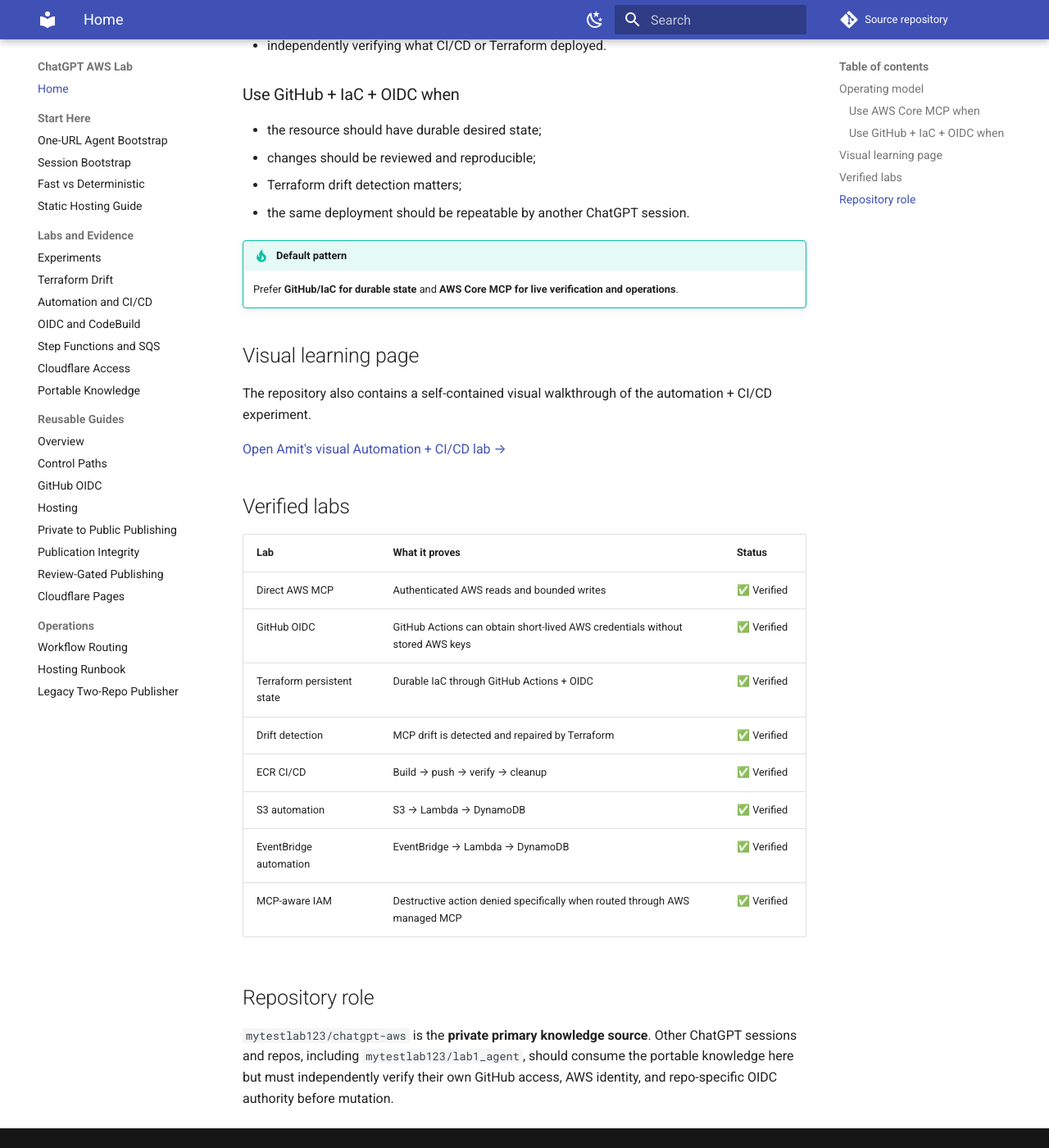
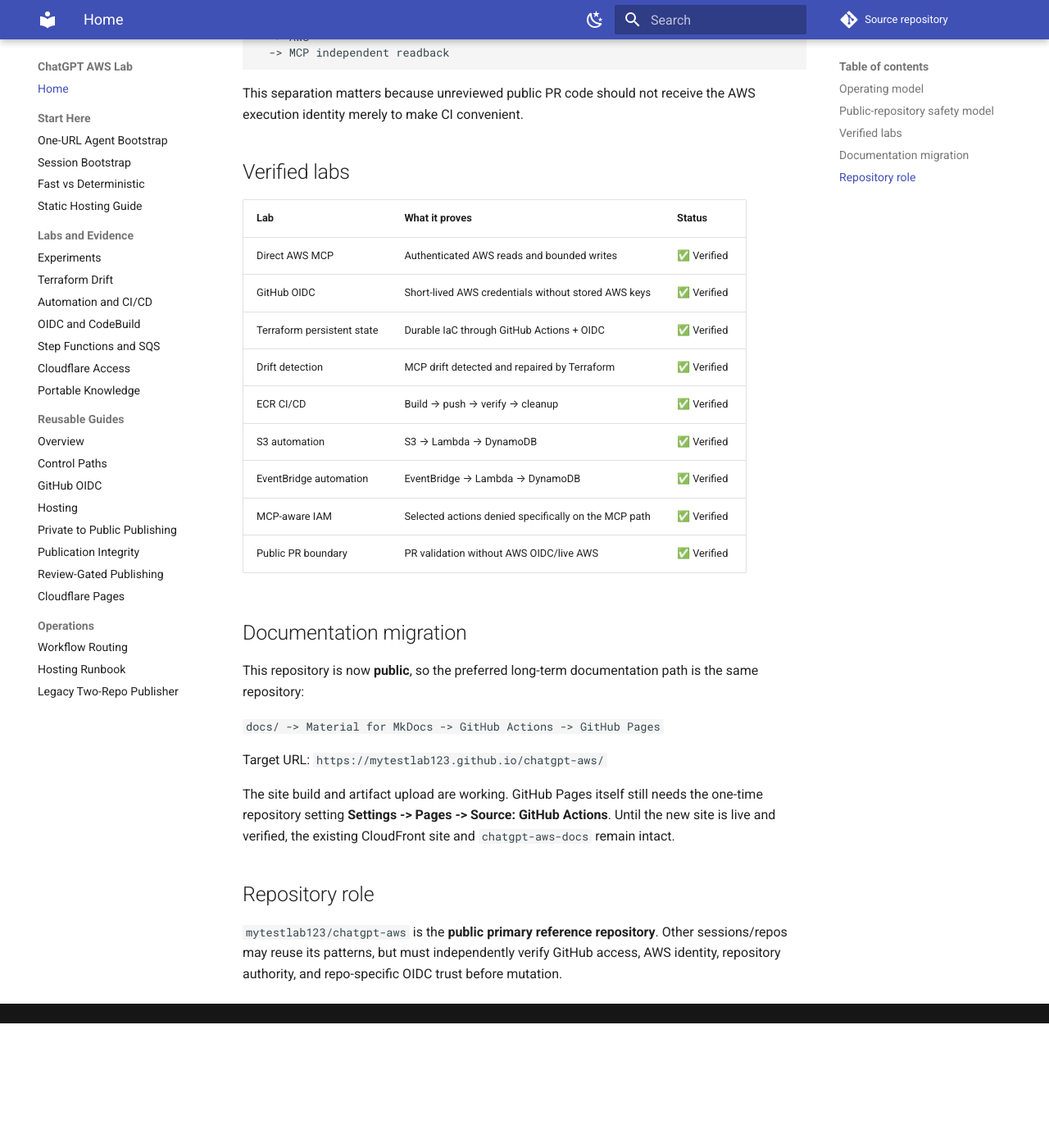
Before and after one commit to mytestlab123/chatgpt-aws, an MkDocs documentation site: the page built from docs/index.md, in a window 1280 px wide and 1400 px high, scrolled down 1358 px. Shown: the whole window at 82% size. Built offline with MkDocs 1.6.1 and Material for MkDocs 9.7.7, drawn with Linux system fonts in a browser that asks for light colours; comment, search, counter and statistics services are not loaded; after the commit the page ends 2606 px from its top, so only the background shows below that; some of the changed text lies outside the part shown.

Commit message:
Refresh docs home for public template

````diff
--- a/docs/index.md
+++ b/docs/index.md
@@ -1,36 +1,42 @@
 # ChatGPT + AWS Lab
 
-A reusable, evidence-backed lab for working with **ChatGPT + AWS Core MCP + GitHub + OIDC + Terraform**.
+A public, reusable, evidence-backed lab for working with **ChatGPT + AWS MCP + GitHub OIDC + Terraform**.
 
 <div class="grid cards" markdown>
 
--   **Start another ChatGPT session**
+-   **One-URL agent bootstrap**
 
-    Reuse the verified AWS/GitHub setup without depending on previous-chat memory.
+    Start a new ChatGPT/Codex/agent session without depending on chat memory.
 
-    [Open session bootstrap →](SESSION_BOOTSTRAP.md)
+    [Open PROMPT.md →](PROMPT.md)
+
+-   **Public template security**
+
+    Separate what repository code enforces from GitHub/AWS settings that must be configured outside Git.
+
+    [Open security checklist →](PUBLIC_TEMPLATE_SECURITY.md)
 
 -   **Portable AWS + MCP knowledge**
 
-    The durable source of truth for identities, execution paths, OIDC lessons, drift handling, and cross-session reuse.
+    Detailed evidence for control paths, OIDC lessons, drift handling, and cross-session reuse.
 
     [Open portable knowledge →](PORTABLE_AWS_MCP_KNOWLEDGE.md)
 
 -   **Static documentation hosting**
 
-    Learn GitHub Pages vs AWS S3 + CloudFront, plus private-sharing options such as GitHub Enterprise private Pages, Cloudflare Pages + Access, CloudFront signed content, and Netlify protection.
+    GitHub Pages vs AWS S3 + CloudFront, plus private-sharing options.
 
-    [Open static hosting guide →](STATIC_SITE_HOSTING_GUIDE.md)
+    [Open hosting guide →](STATIC_SITE_HOSTING_GUIDE.md)
 
 -   **Automation + CI/CD lab**
 
-    ECR, S3, EventBridge, Lambda, DynamoDB, CloudWatch, GitHub OIDC, and MCP-aware IAM in one tested lab.
+    ECR, S3, EventBridge, Lambda, DynamoDB, CloudWatch, GitHub OIDC, and MCP-aware IAM.
 
     [Open automation lab →](AUTOMATION_CICD_LAB.md)
 
 -   **Terraform drift demo**
 
-    See direct AWS MCP drift detected and repaired through the GitHub/OIDC/Terraform desired-state path.
+    Direct AWS MCP drift detected and repaired through the GitHub/OIDC/Terraform desired-state path.
 
     [Open drift demo →](DRIFT_DEMO.md)
 
@@ -42,54 +48,58 @@
                          ChatGPT
                         /       \
                        /         \
-              AWS Core MCP       GitHub
-                   |               |
-            inspect / verify     PR + IaC
-                   |               |
-                   |          GitHub Actions
-                   |               |
-                   |             OIDC
-                   |               |
-                   +------ AWS ----+
+              AWS MCP             GitHub
+                 |                  |
+          inspect / verify       PR + IaC
+                 |                  |
+                 |             GitHub Actions
+                 |                  |
+                 |                OIDC
+                 |                  |
+                 +-------- AWS -----+
 ```
 
-### Use AWS Core MCP when
+> **MCP discovers and verifies; Git/IaC declares; OIDC CI/CD applies.**
 
-- discovering live AWS state;
-- troubleshooting and cross-service inspection;
-- reading logs, CloudTrail, IAM, and provider state;
-- making bounded reversible lab changes;
-- independently verifying what CI/CD or Terraform deployed.
+## Public-repository safety model
 
-### Use GitHub + IaC + OIDC when
+```text
+Pull request
+  -> credential-free tests / validation / docs build
 
-- the resource should have durable desired state;
-- changes should be reviewed and reproducible;
-- Terraform drift detection matters;
-- the same deployment should be repeatable by another ChatGPT session.
+Reviewed main
+  -> deliberate manual workflow
+  -> short-lived OIDC
+  -> AWS
+  -> MCP independent readback
+```
 
-!!! tip "Default pattern"
-    Prefer **GitHub/IaC for durable state** and **AWS Core MCP for live verification and operations**.
-
-## Visual learning page
-
-The repository also contains a self-contained visual walkthrough of the automation + CI/CD experiment.
-
-[Open Amit's visual Automation + CI/CD lab →](AMIT_AUTOMATION_CICD_LAB.html)
+This separation matters because unreviewed public PR code should not receive the AWS execution identity merely to make CI convenient.
 
 ## Verified labs
 
 | Lab | What it proves | Status |
 |---|---|---|
 | Direct AWS MCP | Authenticated AWS reads and bounded writes | ✅ Verified |
-| GitHub OIDC | GitHub Actions can obtain short-lived AWS credentials without stored AWS keys | ✅ Verified |
+| GitHub OIDC | Short-lived AWS credentials without stored AWS keys | ✅ Verified |
 | Terraform persistent state | Durable IaC through GitHub Actions + OIDC | ✅ Verified |
-| Drift detection | MCP drift is detected and repaired by Terraform | ✅ Verified |
+| Drift detection | MCP drift detected and repaired by Terraform | ✅ Verified |
 | ECR CI/CD | Build → push → verify → cleanup | ✅ Verified |
 | S3 automation | S3 → Lambda → DynamoDB | ✅ Verified |
 | EventBridge automation | EventBridge → Lambda → DynamoDB | ✅ Verified |
-| MCP-aware IAM | Destructive action denied specifically when routed through AWS managed MCP | ✅ Verified |
+| MCP-aware IAM | Selected actions denied specifically on the MCP path | ✅ Verified |
+| Public PR boundary | PR validation without AWS OIDC/live AWS | ✅ Verified |
+
+## Documentation migration
+
+This repository is now **public**, so the preferred long-term documentation path is the same repository:
+
+`docs/ -> Material for MkDocs -> GitHub Actions -> GitHub Pages`
+
+Target URL: `https://mytestlab123.github.io/chatgpt-aws/`
+
+The site build and artifact upload are working. GitHub Pages itself still needs the one-time repository setting **Settings -> Pages -> Source: GitHub Actions**. Until the new site is live and verified, the existing CloudFront site and `chatgpt-aws-docs` remain intact.
 
 ## Repository role
 
-`mytestlab123/chatgpt-aws` is the **private primary knowledge source**. Other ChatGPT sessions and repos, including `mytestlab123/lab1_agent`, should consume the portable knowledge here but must independently verify their own GitHub access, AWS identity, and repo-specific OIDC authority before mutation.
+`mytestlab123/chatgpt-aws` is the **public primary reference repository**. Other sessions/repos may reuse its patterns, but must independently verify GitHub access, AWS identity, repository authority, and repo-specific OIDC trust before mutation.
````
